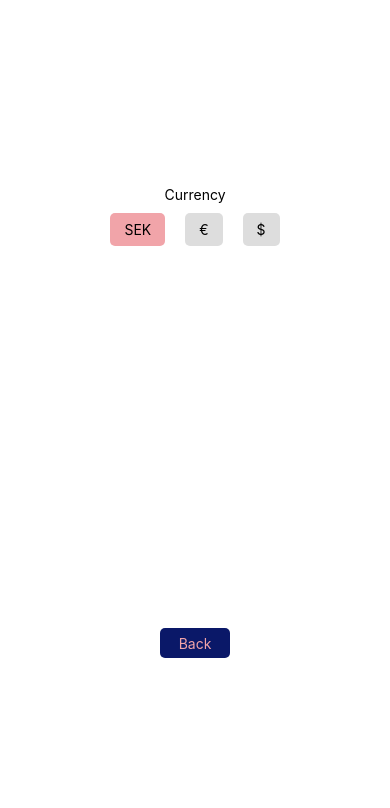
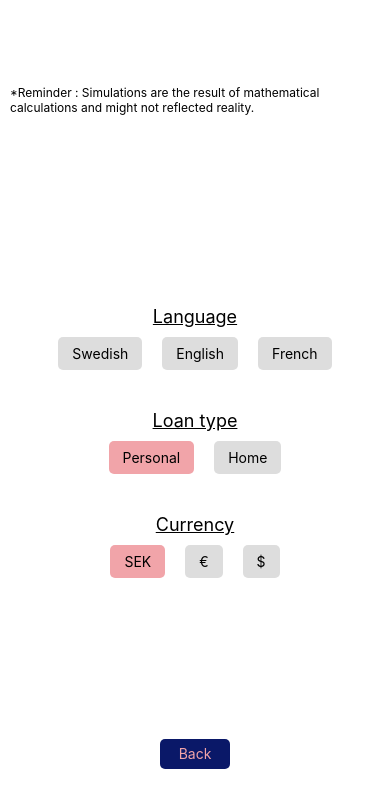
Before and after one commit to JeremyLavigne/credit-calc, a React Native app: screen / in a window 390 px wide. Both pictures are taken after a click on the element 195 px from the left and 727 px from the top of the page. Shown: the top 808 px of the page. Built offline with nearby package versions, Linux system fonts and the light colour scheme.

Commit message:
Clean code & add loan type setting

```diff
--- a/App.js
+++ b/App.js
@@ -1,19 +1,68 @@
 import { StatusBar } from "expo-status-bar";
 import React, { useState, useEffect } from "react";
-import { StyleSheet, View, Text, TouchableOpacity, Image } from "react-native";
+import { StyleSheet, View, TouchableOpacity, Image } from "react-native";
+
+// Components
 import Range from "./components/Range";
 import Result from "./components/Result";
 import Settings from "./components/Settings";
 
+// ===================================================================================
 export default function App() {
+  // ---------------------------- Variables -------------------------------------
   const [amount, setAmount] = useState(100000);
+  const [maxAmount, setMaxAmount] = useState(200000);
+  const [stepAmount, setStepAmount] = useState(1000);
   const [years, setYears] = useState(8);
   const [rate, setRate] = useState(4);
-  const [monthly, setMonthly] = useState(0);
-  const [cost, setCost] = useState(0);
-  const [currency, setCurrency] = useState("SEK");
+  const [maxRate, setMaxRate] = useState(10);
+  const [minRate, setMinRate] = useState(2);
+  const [monthly, setMonthly] = useState(0); // monthly paiement
+  const [cost, setCost] = useState(0); // Total cost for credit
+  const [currency, setCurrency] = useState("SEK"); // SEK, €, $
+  const [loanType, setLoanType] = useState("Personal"); // Personal, Home
   const [displaySettings, setDisplaySetings] = useState(false);
 
+  // --------------------------- Variables updating -------------------------------
+  // Change range details regarding settings
+  useEffect(() => {
+    if (currency !== "SEK") {
+      setYears(8);
+      if (loanType === "Personal") {
+        setMaxAmount(20000);
+        setAmount(10000);
+        setStepAmount(100);
+        setMinRate(2);
+        setMaxRate(10);
+        setRate(4);
+      } else {
+        setMaxAmount(400000);
+        setAmount(200000);
+        setStepAmount(1000);
+        setMinRate(1);
+        setMaxRate(5);
+        setRate(2);
+      }
+    } else {
+      if (loanType === "Personal") {
+        setMaxAmount(200000);
+        setAmount(100000);
+        setStepAmount(1000);
+        setMinRate(2);
+        setMaxRate(10);
+        setRate(4);
+      } else {
+        setMaxAmount(4000000);
+        setAmount(2000000);
+        setStepAmount(10000);
+        setMinRate(1);
+        setMaxRate(5);
+        setRate(2);
+      }
+    }
+  }, [currency, loanType]);
+
+  // Do the maths when user move slider(s)
   useEffect(() => {
     const realRate = rate / 100;
     const byMonth =
@@ -25,7 +74,9 @@ export default function App() {
     setCost(Math.round(totalCost));
   }, [amount, years, rate]);
 
+  // ----------------------- Rendering -------------------------------------------
   if (!displaySettings) {
+    // Main page
     return (
       <View style={styles.container}>
         <View style={styles.rangeContainer}>
@@ -33,8 +84,8 @@ export default function App() {
             label="Amount"
             unity={currency}
             min={0}
-            max={200000}
-            step={1000}
+            max={maxAmount}
+            step={stepAmount}
             handleChange={setAmount}
             value={amount}
           />
@@ -50,8 +101,8 @@ export default function App() {
           <Range
             label="Rate"
             unity="%"
-            min={2}
-            max={10}
+            min={minRate}
+            max={maxRate}
             step={0.1}
             handleChange={setRate}
             value={rate}
@@ -87,12 +138,15 @@ export default function App() {
       </View>
     );
   } else {
+    // Setting page
     return (
       <View style={styles.container}>
         <Settings
           handleBack={setDisplaySetings}
           currency={currency}
           setCurrency={setCurrency}
+          loanType={loanType}
+          setLoanType={setLoanType}
         />
       </View>
     );
--- /dev/null
+++ b/components/Button.js
@@ -0,0 +1,31 @@
+import React from "react";
+import { StyleSheet, Text, TouchableOpacity } from "react-native";
+
+// ===================================================================================
+function Button({ handleBack }) {
+  return (
+    <TouchableOpacity
+      style={styles.backButton}
+      onPress={() => handleBack(false)}
+    >
+      <Text style={styles.backButtonText}>Back</Text>
+    </TouchableOpacity>
+  );
+}
+
+export default Button;
+
+const styles = StyleSheet.create({
+  backButton: {
+    width: 70,
+    height: 30,
+    backgroundColor: "#0a1868",
+    borderRadius: 5,
+    display: "flex",
+    alignItems: "center",
+    justifyContent: "center",
+  },
+  backButtonText: {
+    color: "#f1a4a9",
+  },
+});
--- /dev/null
+++ b/components/Item.js
@@ -0,0 +1,29 @@
+import React from "react";
+import { StyleSheet, Text, TouchableOpacity } from "react-native";
+
+// ===================================================================================
+function Item({ content, handlePress, isActive }) {
+  return (
+    <TouchableOpacity
+      style={[styles.item, isActive && styles.active]}
+      onPress={() => handlePress(content)}
+    >
+      <Text>{content}</Text>
+    </TouchableOpacity>
+  );
+}
+
+export default Item;
+
+const styles = StyleSheet.create({
+  item: {
+    margin: 10,
+    paddingVertical: 8,
+    paddingHorizontal: 14,
+    backgroundColor: "#ddd",
+    borderRadius: 5,
+  },
+  active: {
+    backgroundColor: "#f1a4a9",
+  },
+});
--- a/components/Result.js
+++ b/components/Result.js
@@ -1,6 +1,7 @@
+import React from "react";
 import { StyleSheet, Text, View } from "react-native";
-import React from "react";
 
+// ===================================================================================
 function Result({ right, value, label, unity }) {
   return (
     <View style={[styles.result, right && styles.resultRight]}>
@@ -19,7 +20,7 @@ export default Result;
 
 const styles = StyleSheet.create({
   result: {
-    width: "30%",
+    width: "35%",
     height: 150,
     backgroundColor: "#0a1868",
     borderRadius: 10,
--- a/components/Settings.js
+++ b/components/Settings.js
@@ -1,42 +1,70 @@
-import { StyleSheet, Text, View, TouchableOpacity } from "react-native";
 import React from "react";
+import { StyleSheet, Text, View } from "react-native";
 
-function Item({ content, setCurrency, isActive }) {
-  return (
-    <TouchableOpacity
-      style={[styles.item, isActive && styles.active]}
-      onPress={() => setCurrency(content)}
-    >
-      <Text>{content}</Text>
-    </TouchableOpacity>
-  );
-}
+// Components
+import Item from "./Item";
+import Button from "./Button";
 
-function Settings({ handleBack, currency, setCurrency }) {
+// ===================================================================================
+function Settings({
+  handleBack,
+  currency,
+  setCurrency,
+  loanType,
+  setLoanType,
+}) {
+  // ---------------------------- Variables -------------------------------------
   const currencyChoices = ["SEK", "€", "$"];
+  const loanTypeChoices = ["Personal", "Home"];
+  const languagesChoices = ["Swedish", "English", "French"];
 
+  // ----------------------- Rendering -------------------------------------------
   return (
     <>
       <View>
+        <Text style={styles.reminderText}>
+          *Reminder : Simulations are the result of mathematical calculations
+          and might not reflected reality.
+        </Text>
+      </View>
+
+      <View style={styles.listContainer}>
+        <Text style={styles.listHeader}>Language</Text>
+        <View style={styles.list}>
+          {languagesChoices.map((c) => (
+            <Item
+              key={c}
+              content={c}
+              handlePress={() => {}}
+              isActive={c === ""}
+            />
+          ))}
+        </View>
+        <Text style={styles.listHeader}>Loan type</Text>
+        <View style={styles.list}>
+          {loanTypeChoices.map((c) => (
+            <Item
+              key={c}
+              content={c}
+              handlePress={setLoanType}
+              isActive={c === loanType}
+            />
+          ))}
+        </View>
         <Text style={styles.listHeader}>Currency</Text>
         <View style={styles.list}>
           {currencyChoices.map((c) => (
             <Item
               key={c}
               content={c}
-              setCurrency={setCurrency}
+              handlePress={setCurrency}
               isActive={c === currency}
             />
           ))}
         </View>
       </View>
 
-      <TouchableOpacity
-        style={styles.backButton}
-        onPress={() => handleBack(false)}
-      >
-        <Text style={styles.backButtonText}>Back</Text>
-      </TouchableOpacity>
+      <Button handleBack={handleBack} />
     </>
   );
 }
@@ -50,8 +78,20 @@ const styles = StyleSheet.create({
     alignItems: "center",
     justifyContent: "center",
   },
+  reminderText: {
+    fontSize: 12,
+    padding: 10,
+  },
+  listContainer: {
+    display: "flex",
+    justifyContent: "center",
+    alignItems: "center",
+  },
   listHeader: {
     textAlign: "center",
+    marginTop: 30,
+    fontSize: 18,
+    textDecorationLine: "underline",
   },
   list: {
     maxHeight: 300,
@@ -59,26 +99,4 @@ const styles = StyleSheet.create({
     display: "flex",
     flexDirection: "row",
   },
-  item: {
-    margin: 10,
-    paddingVertical: 8,
-    paddingHorizontal: 14,
-    backgroundColor: "#ddd",
-    borderRadius: 5,
-  },
-  backButton: {
-    width: 70,
-    height: 30,
-    backgroundColor: "#0a1868",
-    borderRadius: 5,
-    display: "flex",
-    alignItems: "center",
-    justifyContent: "center",
-  },
-  backButtonText: {
-    color: "#f1a4a9",
-  },
-  active: {
-    backgroundColor: "#f1a4a9",
-  },
 });
```
